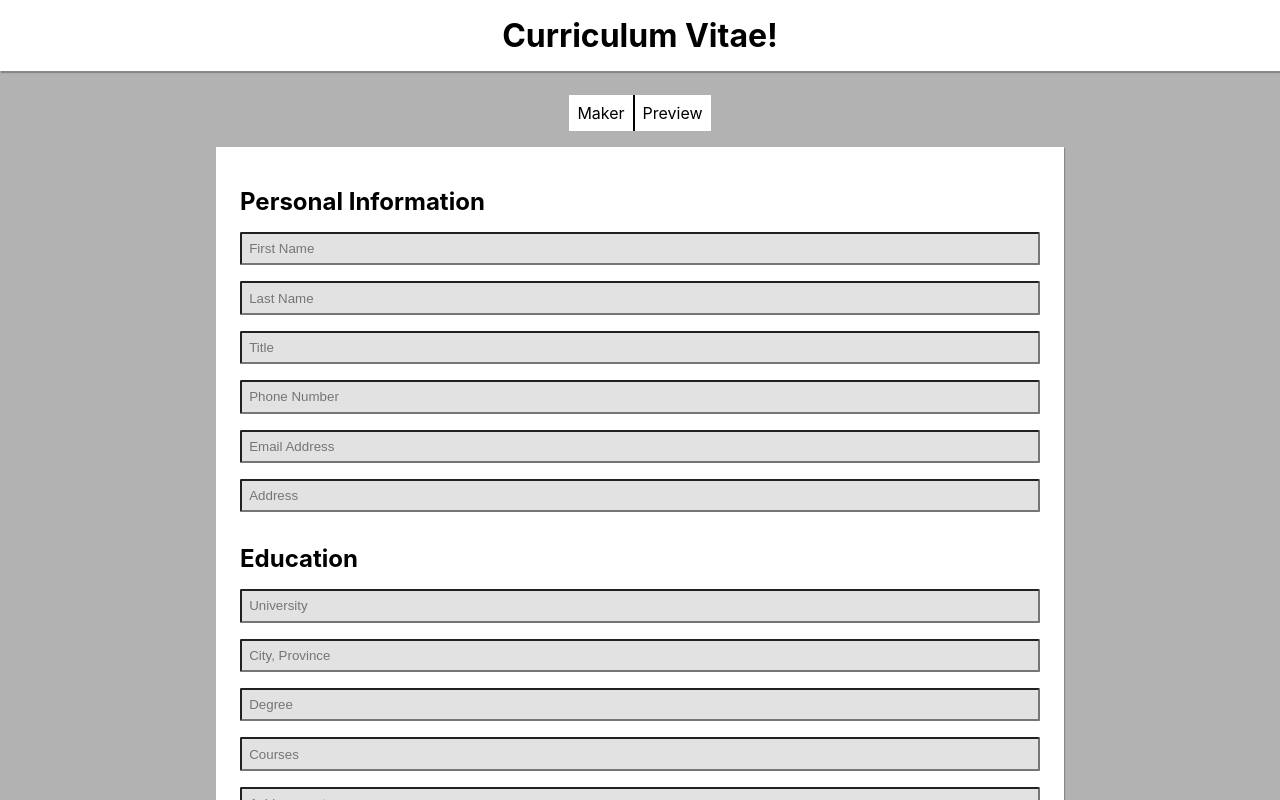
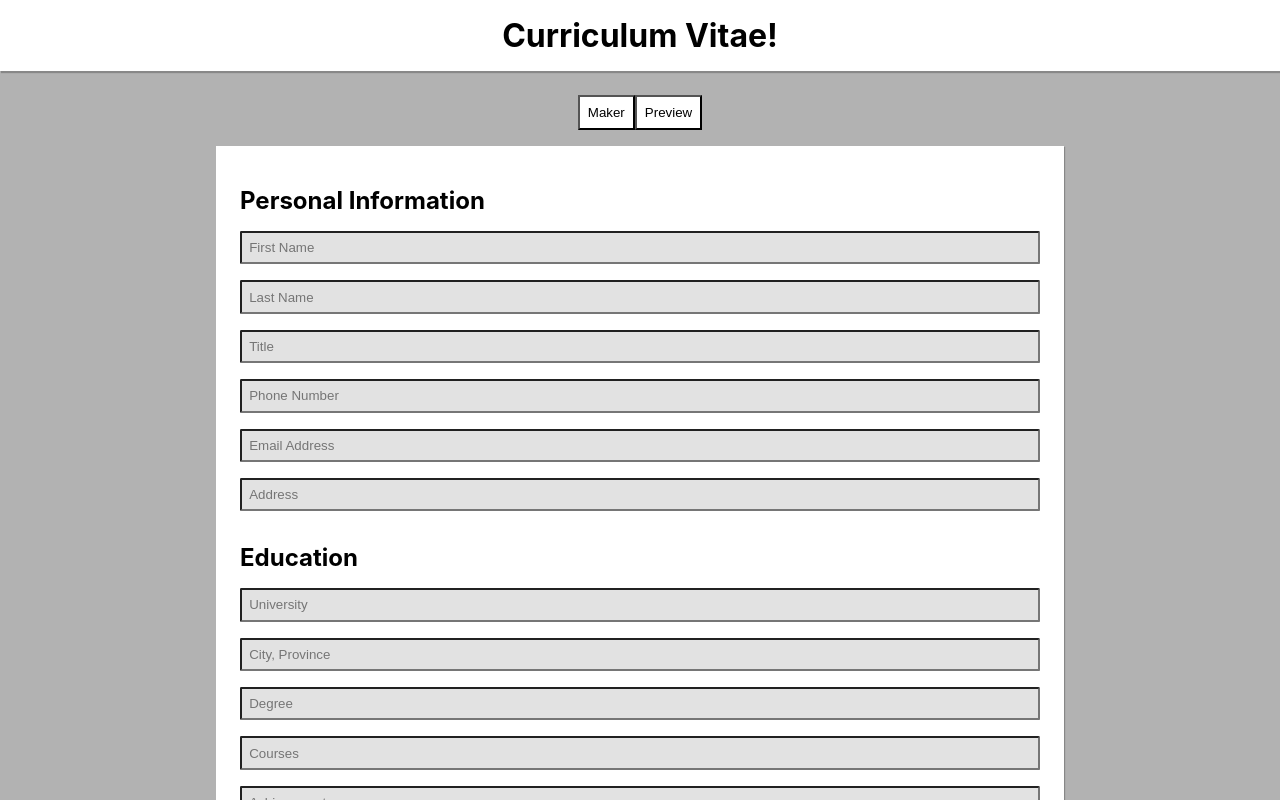
Before and after one commit to Wase-Zahin/cv-app, a React (Create React App) app: page / in a window 1280 px wide. Shown: the top 800 px of the page. Built offline with nearby package versions, Linux system fonts and the light colour scheme.

Commit message:
final update

```diff
--- a/src/App.css
+++ b/src/App.css
@@ -74,22 +74,19 @@ p {
 
 
 .nav {
-  display: flex;
   height: fit-content;
   width: fit-content;
   margin: auto;
-  background-color: black;
   border-radius: 0.5rem;
-
 }
 
-.nav a {
+.nav button {
   background-color: white;
   cursor: pointer;
   padding: 0.5rem;
 }
 
-.nav a:hover {
+.nav button:hover {
   filter: brightness(90%);
 }
 
--- a/src/App.js
+++ b/src/App.js
@@ -366,9 +366,8 @@ class App extends Component {
         </header>
 
         <nav className="nav">
-          <a onClick={this.onClickMaker}>Maker</a>
-          <div className='vl'></div>
-          <a onClick={this.onClickTemplate}>Preview</a>
+          <button type='button' onClick={this.onClickMaker}>Maker</button>
+          <button type='button' onClick={this.onClickTemplate}>Preview</button>
         </nav>
 
         <div>
--- a/src/components/maker/experience.js
+++ b/src/components/maker/experience.js
@@ -1,7 +1,7 @@
 import React, {Component} from "react";
 class Experience extends Component {
   render() {
-  const {id, expItem, onCompChange, handleCompDelete, onWorkChange} = this.props;
+  const {id, expItem, onCompChange, handleCompDelete} = this.props;
 
   return(
     <div className='professionalInp'>
--- a/src/components/maker/maker.js
+++ b/src/components/maker/maker.js
@@ -8,7 +8,7 @@ import Interests from "./interests";
 class Maker extends Component {
     render() {
     const {addUniFn, university, onChange, onCompChange, onSubmitForm,
-          onSkillsChange, projects, handlePersonalInfoChange, onWorkChange,
+          onSkillsChange, projects, handlePersonalInfoChange,
           personalInfo, experience, addCompFn, skills, addSkillsFn,
           addProjectsFn, onProjectsChange, onInterestsChange,
           addInterestsFn, interests, handleUniDelete, handleCompDelete,
```
